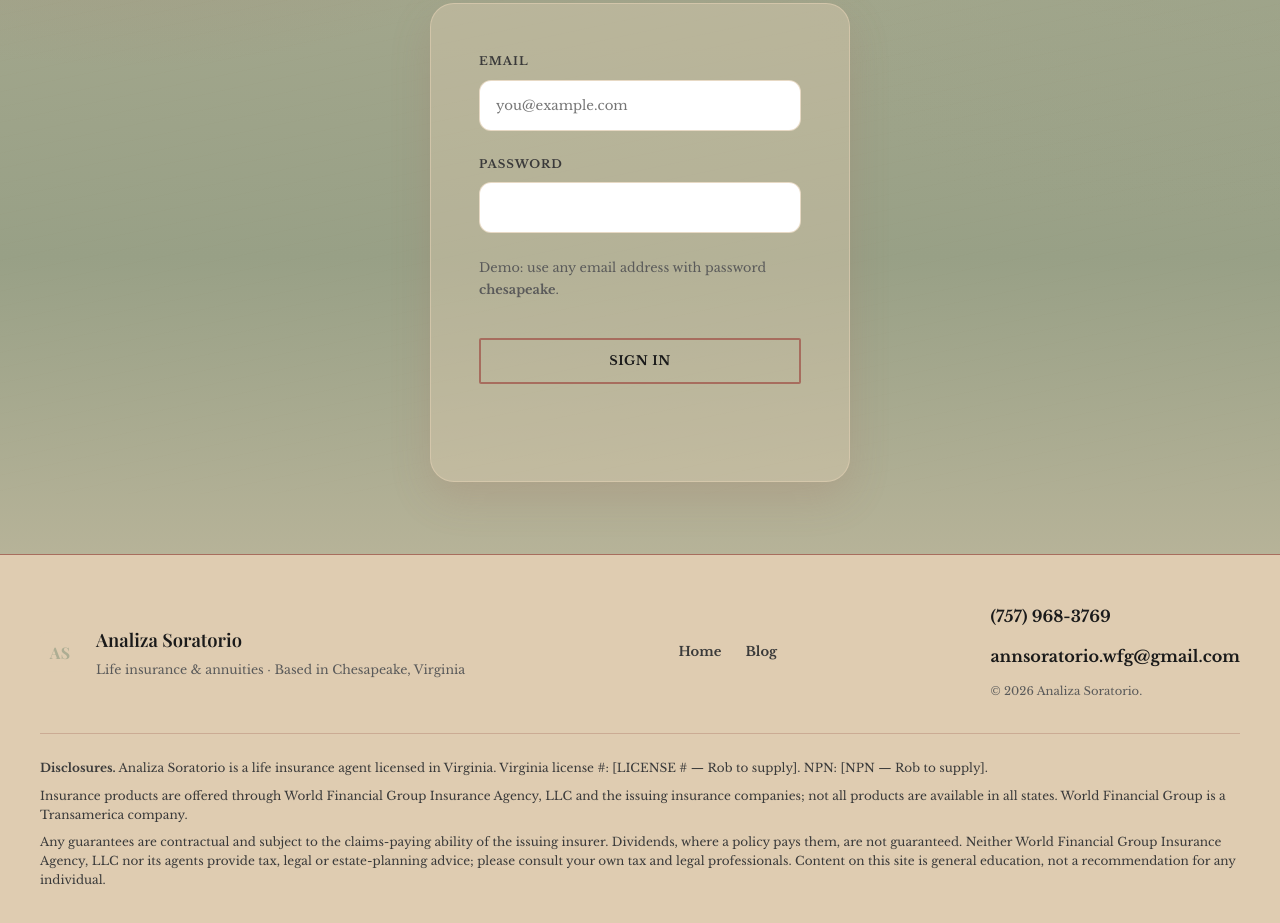
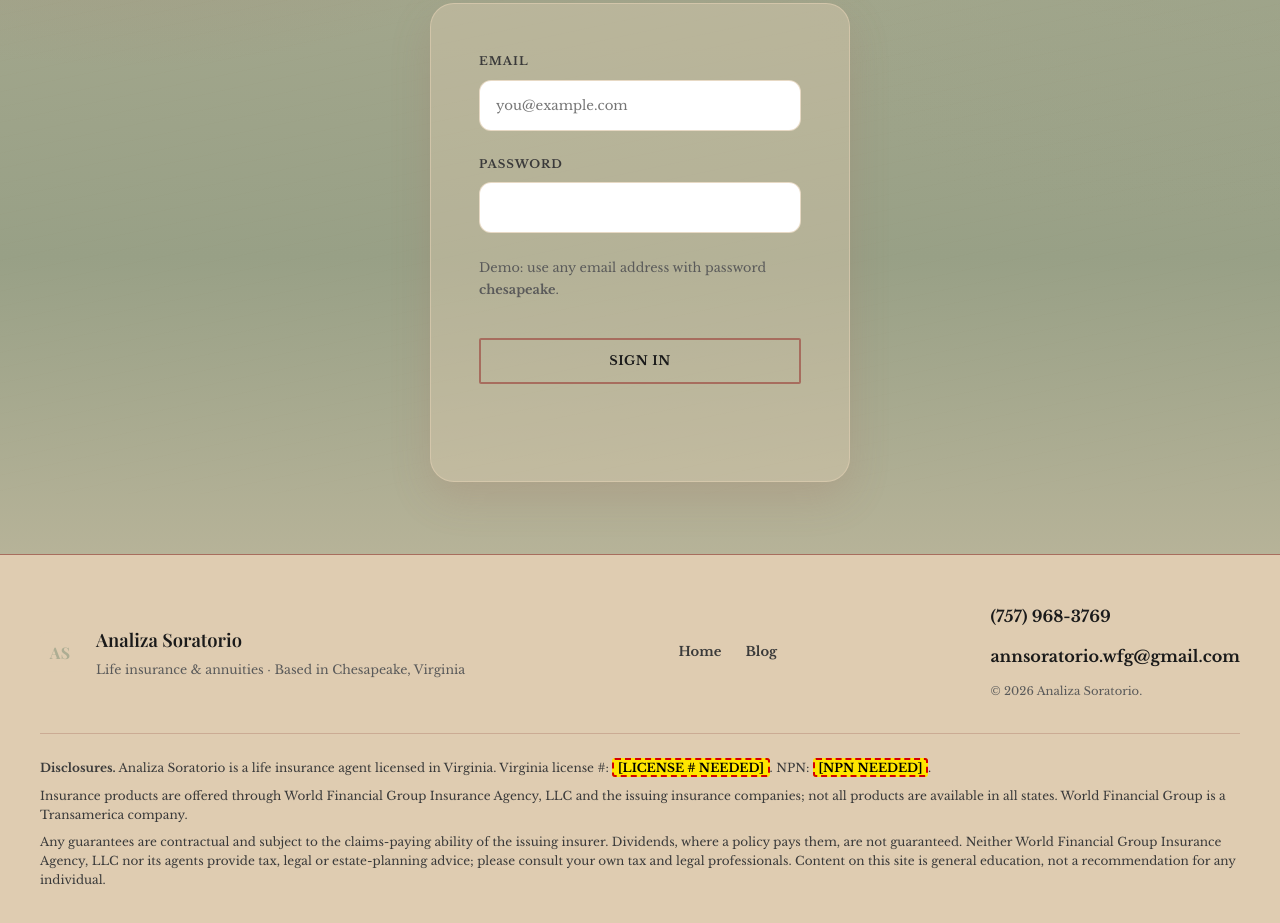
Before and after one commit to RobNatt/analizasoratorio, a plain HTML site: page public/login.html in a window 1280 px wide. Shown: the part 306-1229 px from the top of the page. Drawn offline with nearby package versions, Linux system fonts and the light colour scheme; a web font is replaced by a local one.

Commit message:
Highlight missing licence and NPN placeholders for review
Rob, 15 November 2026: ship now and send Analiza the link to review.
The two details still missing show as bright yellow, dash-bordered
[LICENSE # NEEDED] and [NPN NEEDED] marks in every page footer.

Co-Authored-By: Claude Opus 5.5 <noreply@anthropic.com>

```diff
--- a/public/login.html
+++ b/public/login.html
@@ -91,7 +91,7 @@
       </div>
     </div>
     <div class="footer-disclosure" role="note" aria-label="Insurance disclosures">
-      <p><strong>Disclosures.</strong> Analiza Soratorio is a life insurance agent licensed in Virginia. Virginia license #: [LICENSE # — Rob to supply]. NPN: [NPN — Rob to supply].</p>
+      <p><strong>Disclosures.</strong> Analiza Soratorio is a life insurance agent licensed in Virginia. Virginia license #: <mark class="placeholder">[LICENSE # NEEDED]</mark>. NPN: <mark class="placeholder">[NPN NEEDED]</mark>.</p>
       <p>Insurance products are offered through World Financial Group Insurance Agency, LLC and the issuing insurance companies; not all products are available in all states. World Financial Group is a Transamerica company.</p>
       <p>Any guarantees are contractual and subject to the claims-paying ability of the issuing insurer. Dividends, where a policy pays them, are not guaranteed. Neither World Financial Group Insurance Agency, LLC nor its agents provide tax, legal or estate-planning advice; please consult your own tax and legal professionals. Content on this site is general education, not a recommendation for any individual.</p>
     </div>
--- a/public/styles.css
+++ b/public/styles.css
@@ -1272,3 +1272,13 @@ picture {
 .footer-disclosure p {
   margin: 0 0 var(--space-2xs);
 }
+
+/* Missing details waiting on Analiza: deliberately loud so nobody misses them. */
+mark.placeholder {
+  background: #ffe600;
+  color: #000;
+  font-weight: 700;
+  padding: 0 0.3em;
+  border: 2px dashed #d40000;
+  border-radius: 3px;
+}
```
Also changed, not shown: public/about.html (+1 -1 lines), public/blog.html (+1 -1 lines), public/blog/how-whole-life-cash-value-works.html (+1 -1 lines), public/blog/whole-life-vs-term-life-insurance-virginia.html (+1 -1 lines), public/index.html (+1 -1 lines), public/whole-life-insurance.html (+1 -1 lines).
